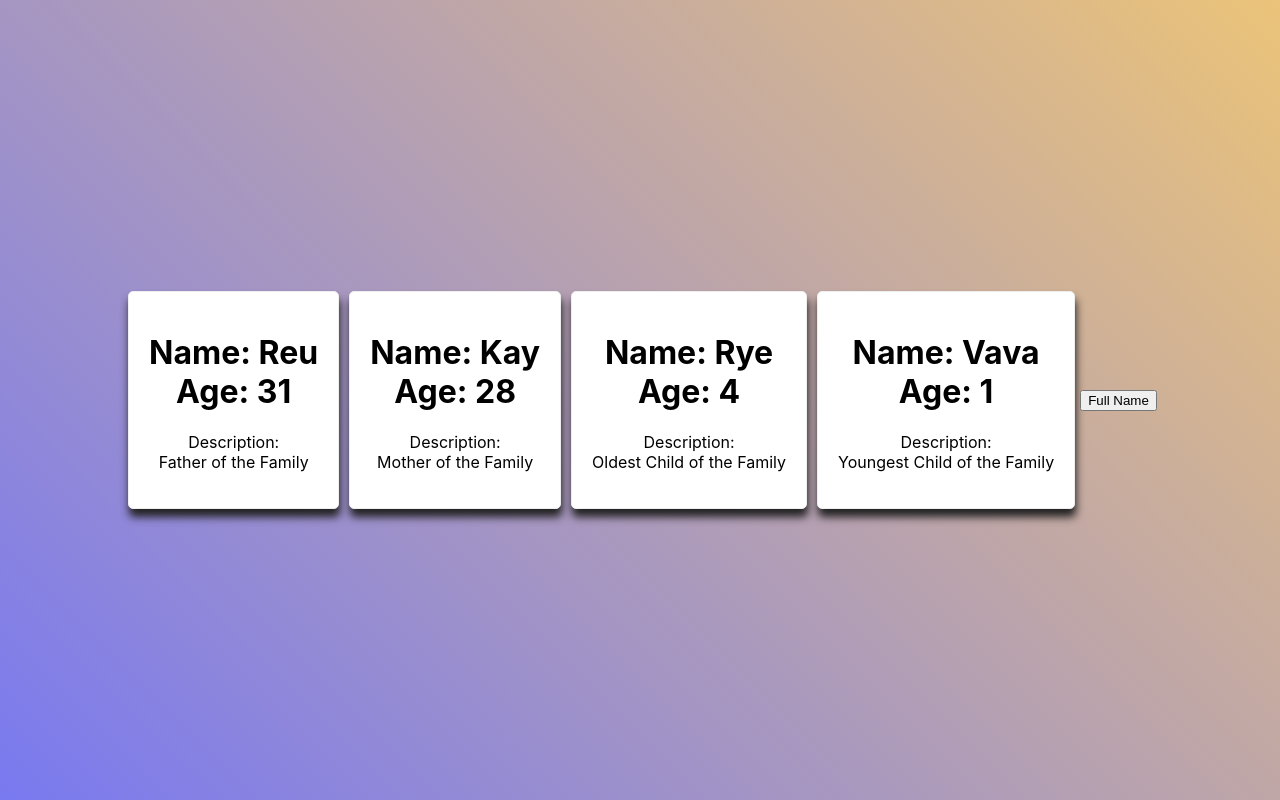
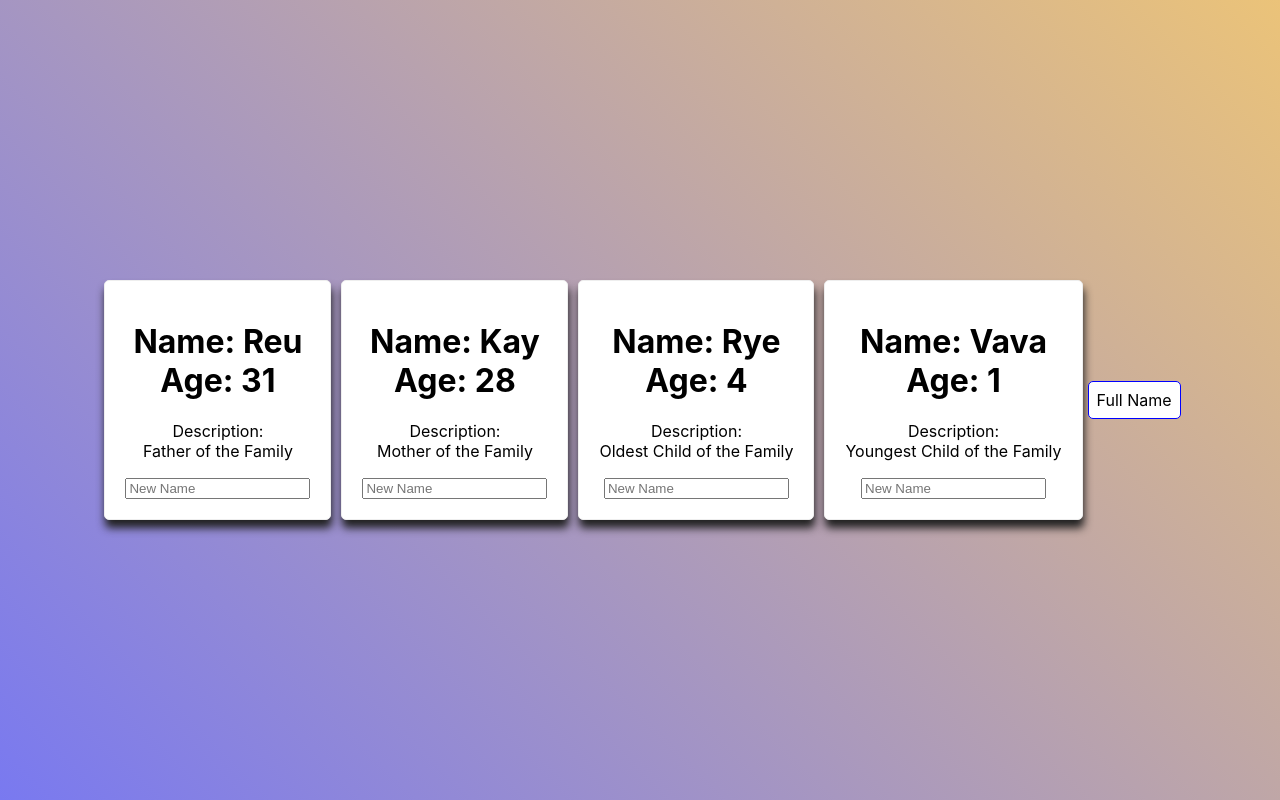
Before and after one commit to reubenremy/family-react, a React (Create React App) app: page / in a window 1280 px wide. Built offline with nearby package versions, Linux system fonts and the light colour scheme.

Commit message:
Added Inline Styles

```diff
--- a/src/Components/App/App.js
+++ b/src/Components/App/App.js
@@ -44,10 +44,38 @@ class App extends Component {
                 }
             ]
         });
+    }
 
+    nameChangeHandler = event => {
+        this.setState({
+            Members: [
+                {
+                    name: 'Reuben',
+                    age:31
+                },{
+                    name: event.target.value,
+                    age:28
+                },{
+                    name: 'Rylee',
+                    age: 4
+                },{
+                    name: 'Reva',
+                    age: 1
+                }
+            ]
+        });
     }
 
     render() {
+        const style = {
+            backgroundColor:'#fff',
+            font: 'inherit',
+            border: '1px solid blue',
+            padding: '8px',
+            borderRadius: '5px',
+            cursor: 'pointer'
+        };
+
         return (
             <div className="App">
                 <Member
@@ -55,6 +83,7 @@ class App extends Component {
                     age={ this.state.Members[0].age }
                     //Version One of passing Props **Use this instead of V2 if you can**
                     click={ this.fullNameHandler.bind(this, 'John') }
+                    changed= { this.nameChangeHandler }
                     >Father of the Family</Member>
                 <Member
                     name={ this.state.Members[1].name }
@@ -73,8 +102,9 @@ class App extends Component {
                     - Also you want to pass the method or "executable property" as a reference
                 */}
                 <button
-                //Version two of passing Props
-                onClick={ () => this.fullNameHandler('George') }
+                    style={style}
+                    //Version two of passing Props
+                    onClick={ () => this.fullNameHandler('George') }
                 >Full Name</button>
             </div>
         );
--- a/src/Components/Members/Member.js
+++ b/src/Components/Members/Member.js
@@ -5,6 +5,12 @@ const Member = props => (
     <div className="members" onClick={ props.click }>
         <h1>Name: { props.name } <br/>Age: { props.age }</h1>
         <p>Description:<br/>{ props.children }</p>
+        <input
+            type='text'
+            placeholder= "New Name"
+            onChange={ props.changed }
+            value={ props.value }
+        />
     </div>
 )
 
```
